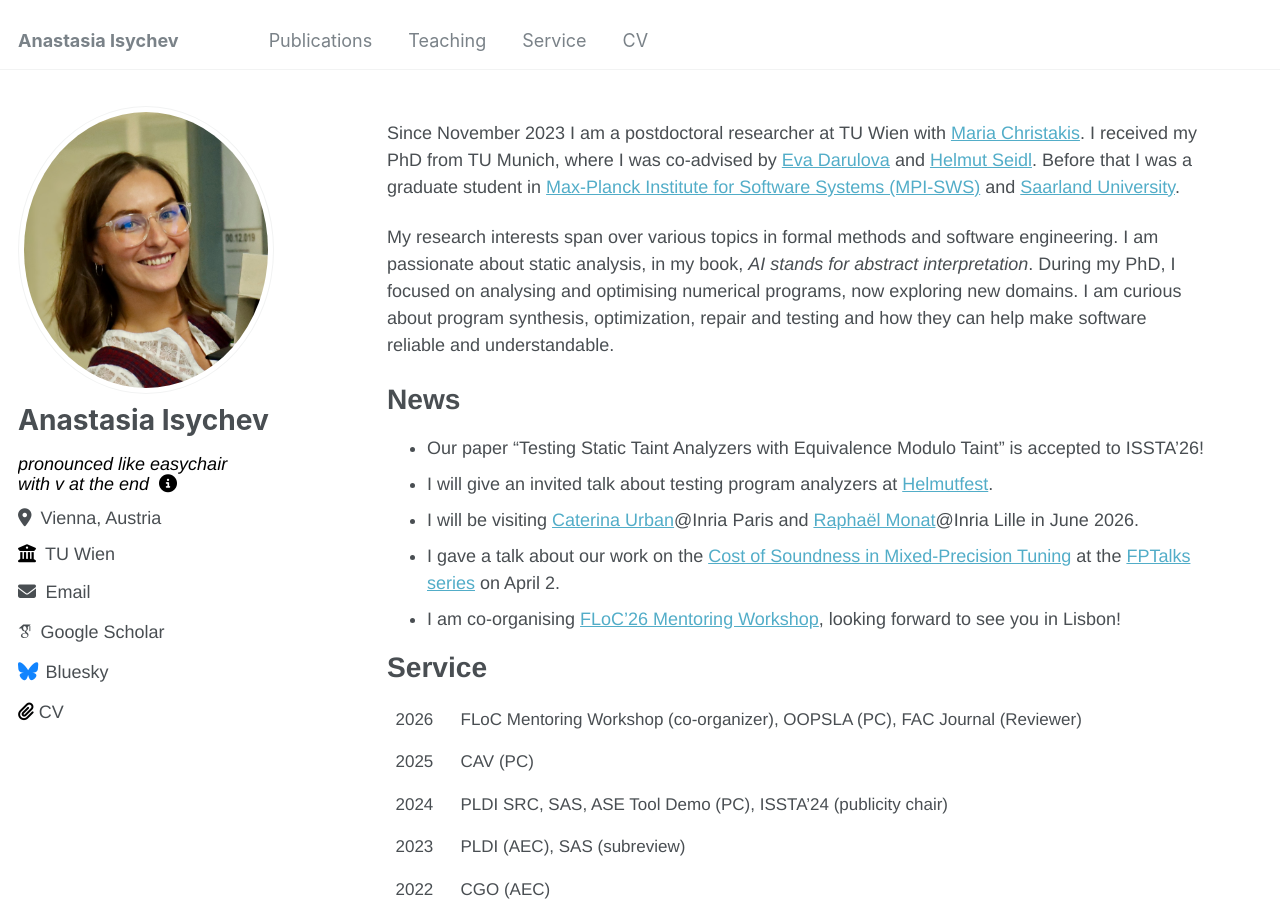
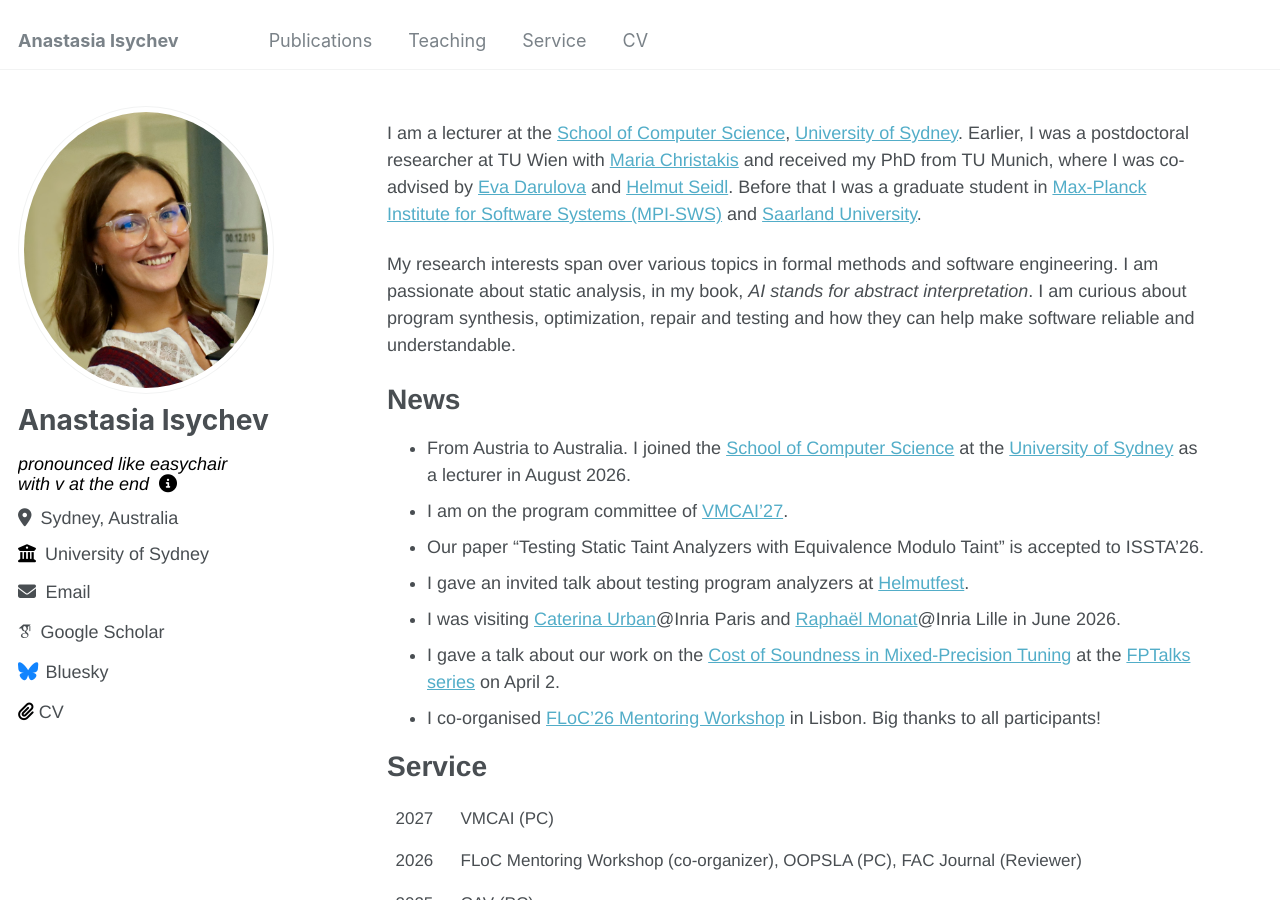
Before and after one commit to aisychev/aisychev.github.io, a Jekyll site: the page built from _pages/about.md, in a window 1280 px wide and 900 px high. Built offline with Jekyll 4.4.1, drawn with Linux system fonts in a browser that asks for light colours; some web fonts are replaced.

Commit message:
upd affiliation

```diff
--- a/_config.yml
+++ b/_config.yml
@@ -25,11 +25,11 @@ author:
   name             : "Anastasia Isychev"
   pronouns         : # example: "she/her"
   bio              : "pronounced like easychair<br>with v at the end " #"postdoctoral researcher"
-  location         : "Vienna, Austria"
-  employer         : "TU Wien"
+  location         : "Sydney, Australia"
+  employer         : "University of Sydney"
   cv               : true
   uri              : # URL
-  email            : "anastasia.isychev@tuwien.ac.at"
+  email            : "anastasia.isychev@sydney.edu.au"
 
   # Academic websites
   arxiv            : # URL - Update with the correct link to your profile
--- a/_pages/about.md
+++ b/_pages/about.md
@@ -7,16 +7,18 @@ redirect_from:
   - /about.html
 ---
 
-Since November 2023 I am a postdoctoral researcher at TU Wien with [Maria Christakis](https://mariachris.github.io/). I received my PhD from TU Munich, where I was co-advised by [Eva Darulova](https://malyzajko.github.io/) and [Helmut Seidl](https://www.cs.cit.tum.de/pl/personen/helmut-seidl/). Before that I was a graduate student in [Max-Planck Institute for Software Systems (MPI-SWS)](https://mpi-sws.org/) and [Saarland University](https://www.graduateschool-computerscience.de/).
+I am a lecturer at the [School of Computer Science](https://www.sydney.edu.au/engineering/schools/school-of-computer-science.html), [University of Sydney](https://www.sydney.edu.au/). Earlier, I was a postdoctoral researcher at TU Wien with [Maria Christakis](https://mariachris.github.io/) and received my PhD from TU Munich, where I was co-advised by [Eva Darulova](https://malyzajko.github.io/) and [Helmut Seidl](https://www.cs.cit.tum.de/pl/personen/helmut-seidl/). Before that I was a graduate student in [Max-Planck Institute for Software Systems (MPI-SWS)](https://mpi-sws.org/) and [Saarland University](https://www.graduateschool-computerscience.de/).
 
-My research interests span over various topics in formal methods and software engineering. I am passionate about static analysis, in my book, *AI stands for abstract interpretation*. During my PhD, I focused on analysing and optimising numerical programs, now exploring new domains. I am curious about program synthesis, optimization, repair and testing and how they can help make software reliable and understandable.
+My research interests span over various topics in formal methods and software engineering. I am passionate about static analysis, in my book, *AI stands for abstract interpretation*. I am curious about program synthesis, optimization, repair and testing and how they can help make software reliable and understandable.
 
 # News
-* Our paper "Testing Static Taint Analyzers with Equivalence Modulo Taint" is accepted to ISSTA'26!
-* I will give an invited talk about testing program analyzers at [Helmutfest](https://helmutfest.github.io/).
-* I will be visiting [Caterina Urban](https://caterinaurban.github.io/)@Inria Paris and [Raphaël Monat](https://rmonat.fr/)@Inria Lille in June 2026.
+* From Austria to Australia. I joined the [School of Computer Science](https://www.sydney.edu.au/engineering/schools/school-of-computer-science.html) at the [University of Sydney](https://www.sydney.edu.au/) as a lecturer in August 2026.
+* I am on the program committee of [VMCAI'27](https://conf.researchr.org/home/VMCAI-2027).
+* Our paper "Testing Static Taint Analyzers with Equivalence Modulo Taint" is accepted to ISSTA'26.
+* I gave an invited talk about testing program analyzers at [Helmutfest](https://helmutfest.github.io/).
+* I was visiting [Caterina Urban](https://caterinaurban.github.io/)@Inria Paris and [Raphaël Monat](https://rmonat.fr/)@Inria Lille in June 2026.
 * I gave a talk about our work on the [Cost of Soundness in Mixed-Precision Tuning](https://dl.acm.org/doi/10.1145/3763137) at the [FPTalks series](https://fptalks.org/index.html) on April 2.
-* I am co-organising [FLoC'26 Mentoring Workshop](https://www.floc26.org/mentoring-workshop), looking forward to see you in Lisbon!
+* I co-organised [FLoC'26 Mentoring Workshop](https://www.floc26.org/mentoring-workshop) in Lisbon. Big thanks to all participants!
 
 # Service
 
@@ -29,6 +31,7 @@ td, th {
    border: none!important;
 }
 </style>
+| 2027 | VMCAI (PC) |
 | 2026 | FLoC Mentoring Workshop (co-organizer), OOPSLA (PC), FAC Journal (Reviewer) |
 | 2025 | CAV (PC) |
 | 2024 | PLDI SRC, SAS, ASE Tool Demo (PC), ISSTA'24 (publicity chair) |
```
